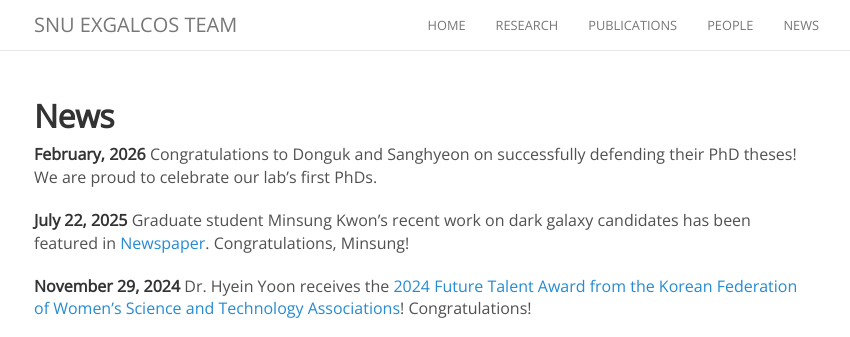
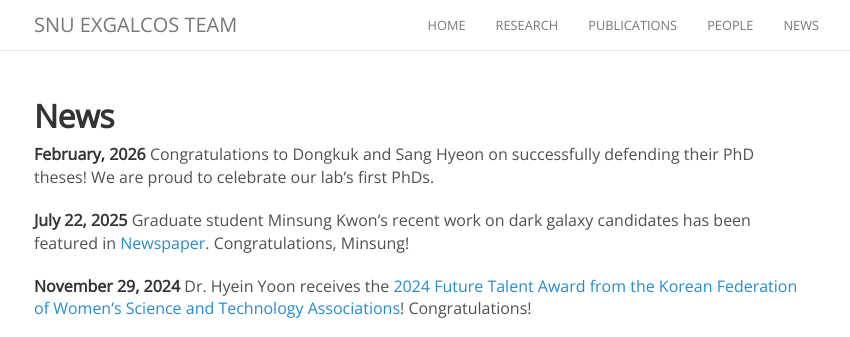
Before and after one commit to exgalcos/exgalcos.github.io, a Jekyll site: the page built from news.md, in a window 1280 px wide. Shown: the top 337 px of the page, without its empty margins (221-1071 px from the left). Built offline with Jekyll 4.4.1, drawn with Linux system fonts in a browser that asks for light colours; nearby versions of some CDN libraries; comment, search, counter and statistics services are not loaded.

Commit message:
Update news.md

```diff
--- a/news.md
+++ b/news.md
@@ -5,7 +5,7 @@ permalink: /news/
 
 ## **News**
 **February, 2026**
-Congratulations to Donguk and Sanghyeon on successfully defending their PhD theses! We are proud to celebrate our lab’s first PhDs.
+Congratulations to Dongkuk and Sang Hyeon on successfully defending their PhD theses! We are proud to celebrate our lab’s first PhDs.
 
 **July 22, 2025**
 Graduate student Minsung Kwon’s recent work on dark galaxy candidates has been featured in [Newspaper](https://www.unipress.co.kr/news/articleView.html?idxno=12864). Congratulations, Minsung!
```
